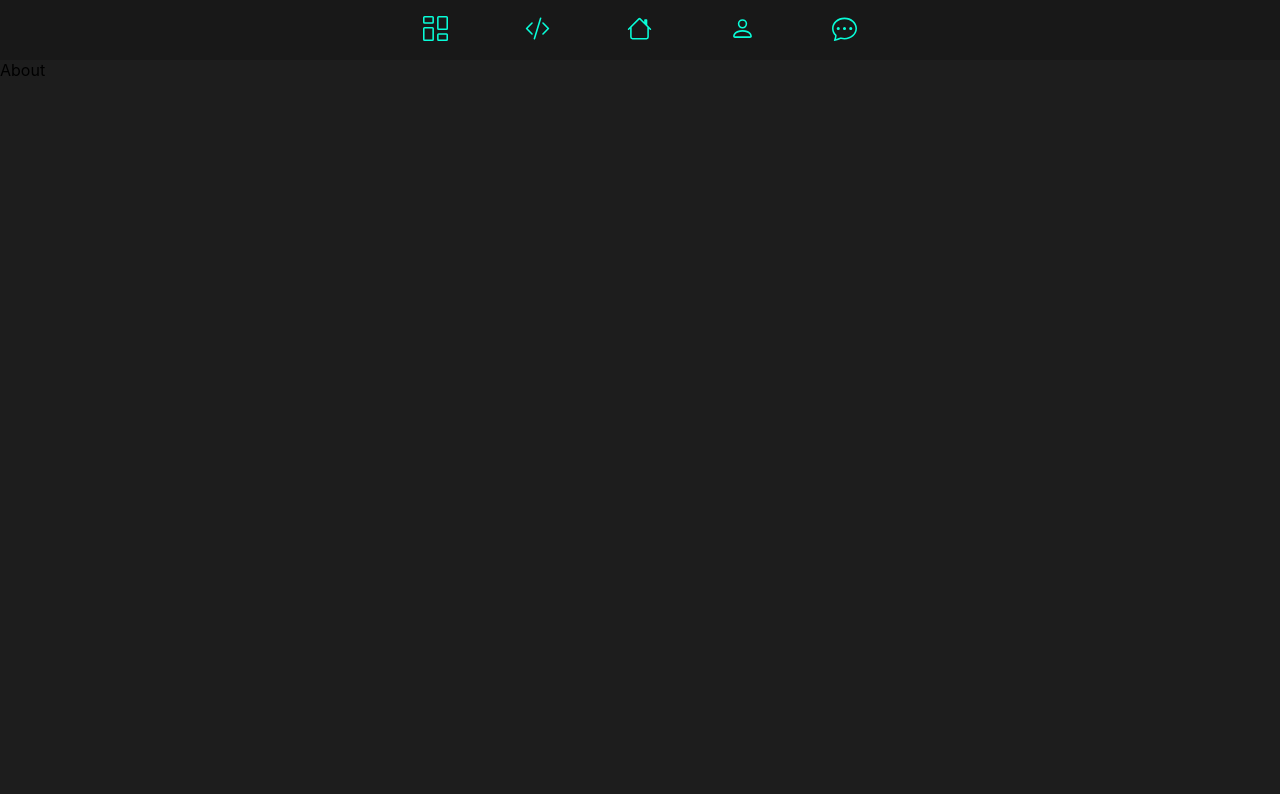
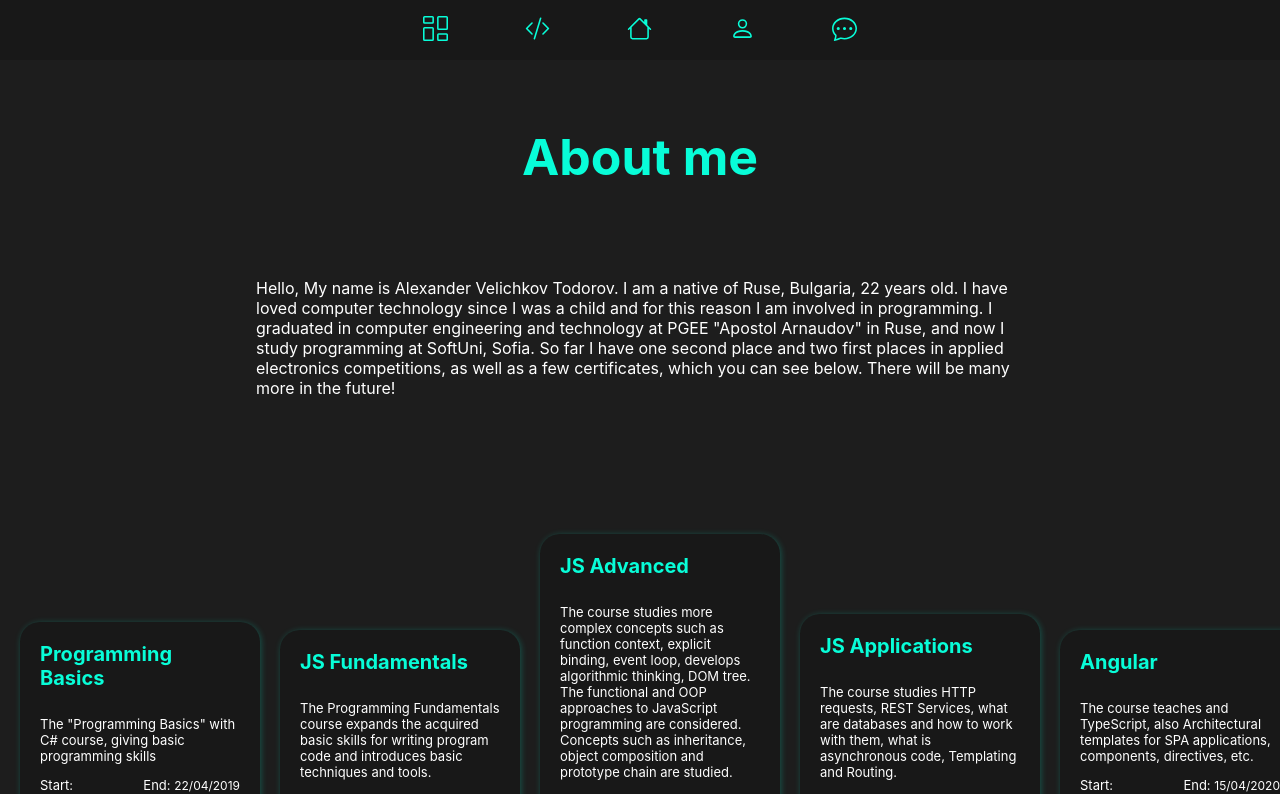
Before and after one commit to aleksandar9999a/experience-portfolio, a React (Create React App) app: page /about in a window 1280 px wide. Shown: the top 794 px of the page. Built offline with nearby package versions, Linux system fonts and the light colour scheme.

Commit message:
Added headline text and timeline

```diff
--- /dev/null
+++ b/src/components/about/About.css
@@ -0,0 +1,33 @@
+.about {
+    height: 80vh;
+}
+
+.about-title {
+    display: flex;
+    width: 100%;
+    height: 30%;
+}
+
+.about-title-text {
+    margin: auto;
+    height: 30%;
+    color: #08fdd8;
+    font-size: 50px;
+}
+
+.about-headline {
+    display: flex;
+    margin-top: 2%;
+}
+
+.about-headline-text {
+    margin: auto;
+    width: 60%;
+    color: white;
+}
+
+.about-timeline {
+    margin-top: 5%;
+    display: flex;
+    justify-content: center;
+}
--- a/src/components/about/About.tsx
+++ b/src/components/about/About.tsx
@@ -1,9 +1,27 @@
 import React from 'react';
+import './About.css';
+import Timeline from '../timeline/Timeline';
+
+const aboutMe = `Hello, My name is Alexander Velichkov Todorov. I am a native of Ruse, Bulgaria, 22 years old. I have loved computer technology since I was a child and for this reason I am involved in programming.
+
+I graduated in computer engineering and technology at PGEE "Apostol Arnaudov" in Ruse, and now I study programming at SoftUni, Sofia.
+
+So far I have one second place and two first places in applied electronics competitions, as well as a few certificates, which you can see below.
+
+There will be many more in the future!`;
 
 function About() {
   return (
-    <div>
-        About
+    <div className="about">
+      <div className="about-title">
+        <h1 className="about-title-text">About me</h1>
+      </div>
+      <div className="about-headline">
+        <p className="about-headline-text">{aboutMe}</p>
+      </div>
+      <div className="about-timeline">
+        <Timeline />
+      </div>
     </div>
   );
 }
```
